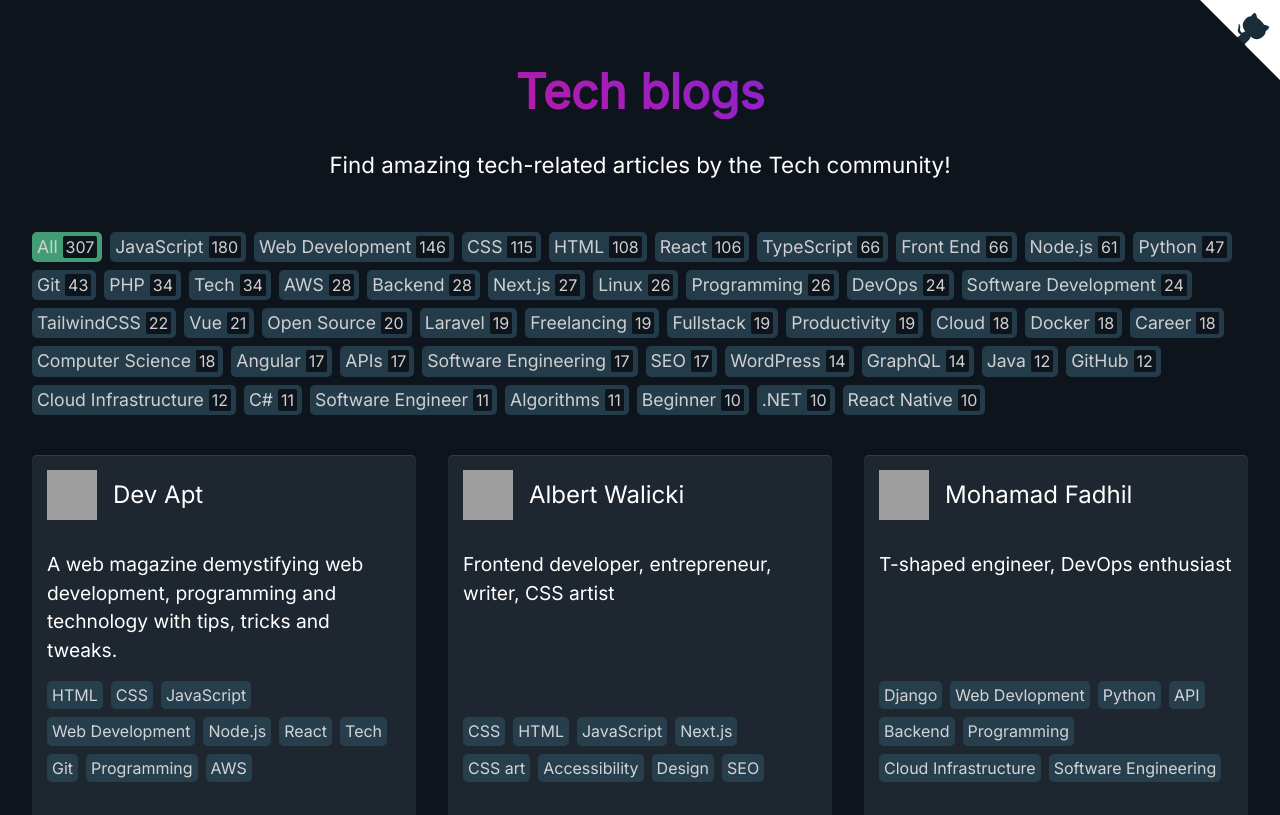
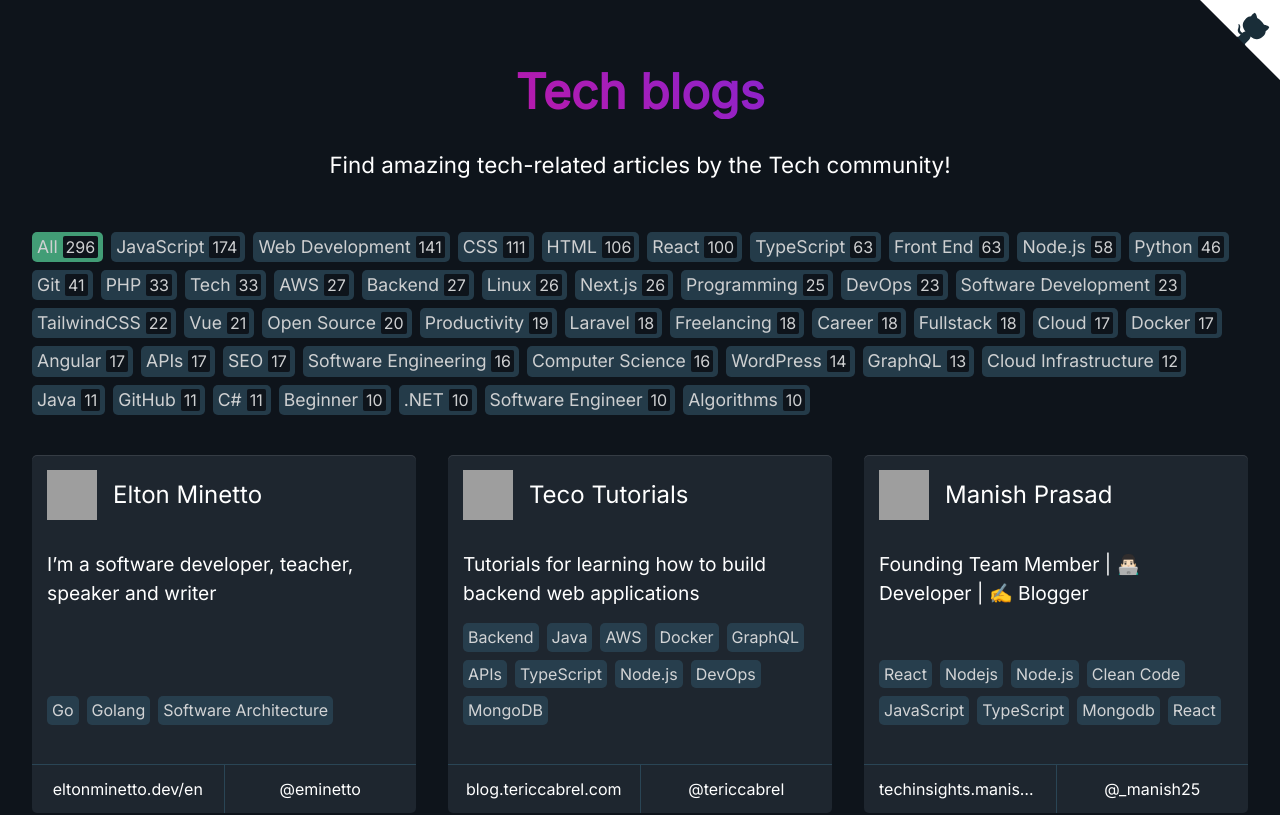
Before and after one commit to markodenic/awesome-tech-blogs, a Nuxt app: page /list in a window 1280 px wide. Shown: the top 815 px of the page. Built offline with nearby package versions, Linux system fonts and the light colour scheme; grey boxes are pictures that could not be loaded.

Commit message:
Remove 404s/missing SSL

```diff
--- a/data.js
+++ b/data.js
@@ -7,13 +7,6 @@ module.exports = [
     tags: ['Web Design', 'Web Development', 'Fullstack', 'MERN Stack', 'HTML', 'CSS', 'JavaScript', 'PHP', 'MySQL', 'WordPress', 'Python', 'Node JS', 'React JS'],
   },
   {
-    name: 'ES-blog (ESATIC STUDENT BLOG)',
-    description: 'ES-blog highlights the creativity and potential of the next generation of African tech leaders.',
-    url: 'https://esblog.info',
-    twitter: '@Cypher1305',
-    tags: ['career', 'Learning', 'Growth', 'Competitive Programming', 'Algorithms', 'Freelancing', 'Software Development', 'Computer Science', 'Data', 'AI', 'Web Development'],
-  },
-  {
     name: 'Abhijit Sarode',
     description: 'At the intersection of Fullstack, Competitive Programming & Mathematics',
     url: 'https://abhijitsarode.hashnode.dev',
@@ -52,13 +45,6 @@ module.exports = [
       "Java",
       "SQL",
     ],
-  },
-  {
-    name: 'Sravan Kumar Gorati',
-    description: 'Mastering C++ Templates: A Guide to Creating Your Own Custom Template Library Similar to STL',
-    url: 'https://sravangorati2001.hashnode.dev/mastering-c-templates-a-guide-to-creating-your-own-custom-template-library-similar-to-stl',
-    twitter: '@Sravanthrony',
-    tags: ['C++', 'STL', 'Competitive Programming'],
   },
   {
     name: 'Argonaut.dev',
@@ -225,25 +211,6 @@ module.exports = [
     ]
   },
   {
-    name: "EGrasps",
-    description:
-      "Blogs about Technology, Programming, Software Development, Finance, Life and Much More.",
-    url: "https://egrasps.in",
-    twitter: "@EGrasps",
-    tags: [
-      "Web Development",
-      "Java",
-      "Full Stack Web Development",
-      "Python",
-      "Flask",
-      "Django",
-      "Git",
-      "GitHub",
-      "Learn Git and GitHub",
-      "Learn Programming",
-    ],
-  },
-  {
     name: 'Robiul H.',
     description: 'RoBlog, your go-to destination for all things related to technology, JavaScript, Node.js, and web development.',
     url: 'https://robiul.dev/',
@@ -280,24 +247,6 @@ module.exports = [
     ],
   },
   {
-    name: "Programming School",
-    description: "Awesome Programming Posts for Beginners by Experts.",
-    url: "https://programming-school.hashnode.dev/",
-    twitter: "@Programing_Pro",
-    tags: [
-      "Web Development",
-      "JavaScript",
-      "HTML",
-      "CSS",
-      "React",
-      "Front End",
-      "TypeScript",
-      "Gatsby",
-      "Backend",
-      "Nodejs",
-    ],
-  },
-  {
     name: "Tim Mouskhelichvili",
     description:
       "Hello 👋! I am Tim Mouskhelichvili, a Freelance Developer & Consultant from Montreal 🇨🇦. I write about Front-End Development.",
@@ -819,25 +768,6 @@ module.exports = [
       "Networking",
       "Career",
       "Tech Videos",
-    ],
-  },
-  {
-    name: "Ashish Yadav",
-    description:
-      "Software engineer writing TypeScript at scale. Talks about #react, #nodejs, #javascript, #typescript, and #softwareengineering",
-    url: "https://ashiish.me/blog",
-    twitter: "@ashiishme",
-    tags: [
-      "Ashish",
-      "React",
-      "Security",
-      "Node.js",
-      "GraphQL",
-      "Clean Code",
-      "JavaScript",
-      "TypeScript",
-      "Software Engineer",
-      "Gatsby",
     ],
   },
   {
@@ -1122,14 +1052,6 @@ module.exports = [
       "React Native",
       "Front End",
     ],
-  },
-  {
-    name: "Sandro Volpicella",
-    description:
-      "At the intersection of building SaaS and Serverless. Fullstack Engineer @Hashnode",
-    url: "https://sandro.volpee.de",
-    twitter: "@sandro_vol",
-    tags: ["Serverless", "AWS", "Cloud", "Amplify", "TypeScript", "JavaScript"],
   },
   {
     name: "LambdaTest Blogs",
@@ -1871,38 +1793,6 @@ module.exports = [
     ],
   },
   {
-    name: "Savio Martin",
-    description:
-      "A 13-year-old boy on an intention to enhance as a successful full-stack web developer. I love building full-stack web applications and mobile apps.",
-    url: "https://savio.xyz/",
-    twitter: "@saviomartin7",
-    tags: [
-      "HTML",
-      "CSS",
-      "JavaScript",
-      "Web Development",
-      "Front End",
-      "Node.js",
-      "App Development",
-      "React",
-      "React Native",
-      "UI/UX",
-    ],
-  },
-  {
-    name: "Alexander Rowsell",
-    description: "Hardware hacker/embedded dev",
-    url: "https://frozenelectronics.ca/",
-    twitter: "@FrozenElecBlog",
-    tags: [
-      "Embedded",
-      "Hardware hacker",
-      "Canadian hacker",
-      "C",
-      "Assembly language",
-    ],
-  },
-  {
     name: "Nat Miletic",
     description:
       "This blog covers a range of topics related to responsive web design, web development, and WordPress how-to guides.",
@@ -3102,25 +2992,6 @@ module.exports = [
     ],
   },
   {
-    name: "Marcel Hauri",
-    description:
-      "Father, husband, software developer and lecturer in application development.",
-    url: "https://marcelhauri.ch/blog/",
-    twitter: "@mhauri",
-    tags: [
-      "DevOps",
-      "Docker",
-      "Netlify",
-      "Google Cloud Platform",
-      "Laravel",
-      "Symfony",
-      "React",
-      "Next",
-      "Gatsby",
-      "Tailwind CSS",
-    ],
-  },
-  {
     name: "Devopsian",
     description:
       "Software Engineer blogging about Infrastructure, Reliability, Devops Principals and.. Software Engineering",
@@ -3438,28 +3309,6 @@ module.exports = [
     tags: ["JavaScript", "DevTools", "DevRel"],
   },
   {
-    name: "Shahed Nasser",
-    description:
-      "Writing about anything related to Web Development or Personal Opinions.",
-    url: "https://blog.shahednasser.com/",
-    twitter: "@shahednasserr",
-    tags: [
-      "Front End",
-      "JavaScript",
-      "Web Development",
-      "Git",
-      "Technical",
-      "Tech",
-      "Programming",
-      "React",
-      "PHP",
-      "CSS",
-      "Node.js",
-      "Magento",
-      "Computer Science",
-    ],
-  },
-  {
     name: "Adithya",
     description:
       "I write about solutions to problems that I face on a daily basis | PHP, Laravel developer in Berlin, Germany",
@@ -3876,23 +3725,6 @@ module.exports = [
       "JavaScript",
       "Open source",
       "TypeScript",
-      "Next.js",
-      "CSS",
-      "Fullstack",
-      "Software Engineering",
-    ],
-  },
-  {
-    name: "Chris Achinga",
-    description:
-      "I am a fullstack developer and Technical Writer. I write technical articles on Creating Softwares and using Headless CMS",
-    url: "https://chrisdevcode.hashnode.dev/",
-    twitter: "@achinga_chris",
-    tags: [
-      "React",
-      "JavaScript",
-      "Open source",
-      "Headless CMS",
       "Next.js",
       "CSS",
       "Fullstack",
```
